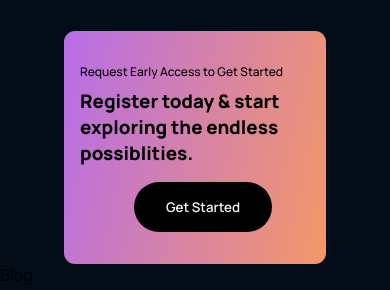
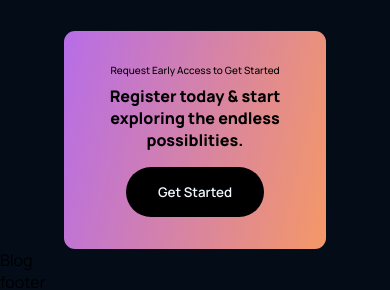
Before and after one commit to Sarina-R/AI-p, a React (Create React App) app: page / in a window 390 px wide. Shown: the part 3390-3680 px from the top of the page. Built offline with nearby package versions, Linux system fonts and the light colour scheme.

Commit message:
add cta change

```diff
--- a/src/components/cta/cta.css
+++ b/src/components/cta/cta.css
@@ -39,12 +39,19 @@
     flex-direction: column;
   }
   .left-c {
-    /* display: flex;
+    display: flex;
     align-items: center;
-    flex-direction: column; */
+    flex-direction: column;
     margin-bottom: 1rem;
   }
-  /* .left-c h3 {
+  .left-c p {
+    font-size: x-small;
+  }
+  .left-c h3 {
     text-align: center;
-  } */
+    font-size: medium;
+  }
+  .right-c button {
+    margin: 0;
+  }
 }
```
